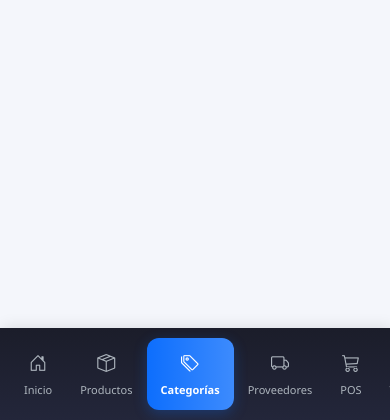
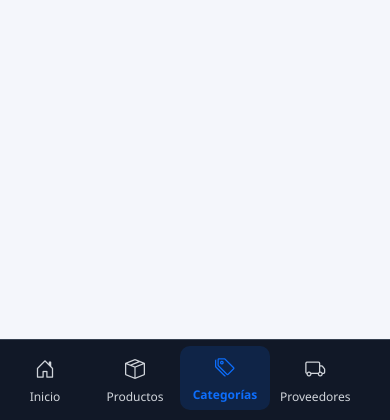
Before and after one commit to OscarDevMx/inventario-abarrotes, a Flask app: page /categorias/ in a window 390 px wide. Shown: the part 424-844 px from the top of the page. Run offline with Flask 3, Linux system fonts and the light colour scheme; data that the repository does not hold is empty; parts of the project's set-up code (start-up, migrations or seed data) failed here and were passed over.

Commit message:
Agrega menú móvil responsivo con navegación inferior

```diff
--- a/app/static/css/style.css
+++ b/app/static/css/style.css
@@ -1783,3 +1783,103 @@ textarea.form-control-premium{
 
     box-shadow:0 0 0 .2rem rgba(37,99,235,.15);
 }
+
+/* =========================
+   MENÚ MÓVIL
+========================= */
+
+.mobile-nav{
+
+    display:none;
+}
+
+@media (max-width:768px){
+
+    .sidebar{
+
+        display:none;
+    }
+
+    .content{
+
+        margin-left:0;
+        padding-bottom:90px;
+    }
+
+    .mobile-nav{
+
+        display:flex;
+
+        position:fixed;
+
+        bottom:0;
+        left:0;
+        right:0;
+
+        background:#111827;
+
+        border-top:1px solid #374151;
+
+        overflow-x:auto;
+
+        z-index:999;
+
+        padding:8px 0;
+    }
+
+    .mobile-nav a{
+
+        min-width:90px;
+
+        display:flex;
+
+        flex-direction:column;
+
+        align-items:center;
+
+        justify-content:center;
+
+        text-decoration:none;
+
+        color:#d1d5db;
+
+        font-size:12px;
+
+        padding:6px 10px;
+
+        flex-shrink:0;
+
+        transition:.2s ease;
+    }
+
+    .mobile-nav i{
+
+        font-size:20px;
+
+        margin-bottom:4px;
+    }
+
+    .mobile-nav a:hover{
+
+        color:#0d6efd;
+    }
+
+}
+
+.mobile-nav a.active{
+
+    color:#0d6efd;
+
+    background:rgba(13,110,253,.15);
+
+    border-radius:10px;
+
+    font-weight:600;
+
+    transform:translateY(-2px);
+}
+
+.mobile-nav a.active i{
+
+    color:#0d6efd;
+}
--- a/app/templates/base.html
+++ b/app/templates/base.html
@@ -175,6 +175,52 @@
 
         </div>
 
+        <!-- MENÚ MÓVIL -->
+
+        <div class="mobile-nav">
+
+            <a href="/">
+                <i class="bi bi-house-door"></i>
+                <span>Inicio</span>
+            </a>
+
+            <a href="/productos/">
+                <i class="bi bi-box-seam"></i>
+                <span>Productos</span>
+            </a>
+
+            <a href="{{ url_for('categorias.listar_categorias') }}">
+                <i class="bi bi-tags"></i>
+                <span>Categorías</span>
+            </a>
+
+            <a href="{{ url_for('proveedores.listar_proveedores') }}">
+                <i class="bi bi-truck"></i>
+                <span>Proveedores</span>
+            </a>
+
+            <a href="{{ url_for('ventas.pos') }}">
+                <i class="bi bi-cart3"></i>
+                <span>POS</span>
+            </a>
+
+            <a href="{{ url_for('ventas.historial') }}">
+                <i class="bi bi-clock-history"></i>
+                <span>Ventas</span>
+            </a>
+
+            <a href="{{ url_for('reportes.dashboard_reportes') }}">
+                <i class="bi bi-graph-up"></i>
+                <span>Reportes</span>
+            </a>
+
+            <a href="{{ url_for('movimientos.listar_movimientos') }}">
+                <i class="bi bi-arrow-left-right"></i>
+                <span>Movimientos</span>
+            </a>
+
+        </div>
+
         <!-- CONTENT BLOCK -->
 
         {% block content %}
@@ -197,7 +243,7 @@ document.addEventListener(
 
         const links = document.querySelectorAll(
 
-            '.sidebar a'
+            '.sidebar a, .mobile-nav a'
 
         );
 
```
